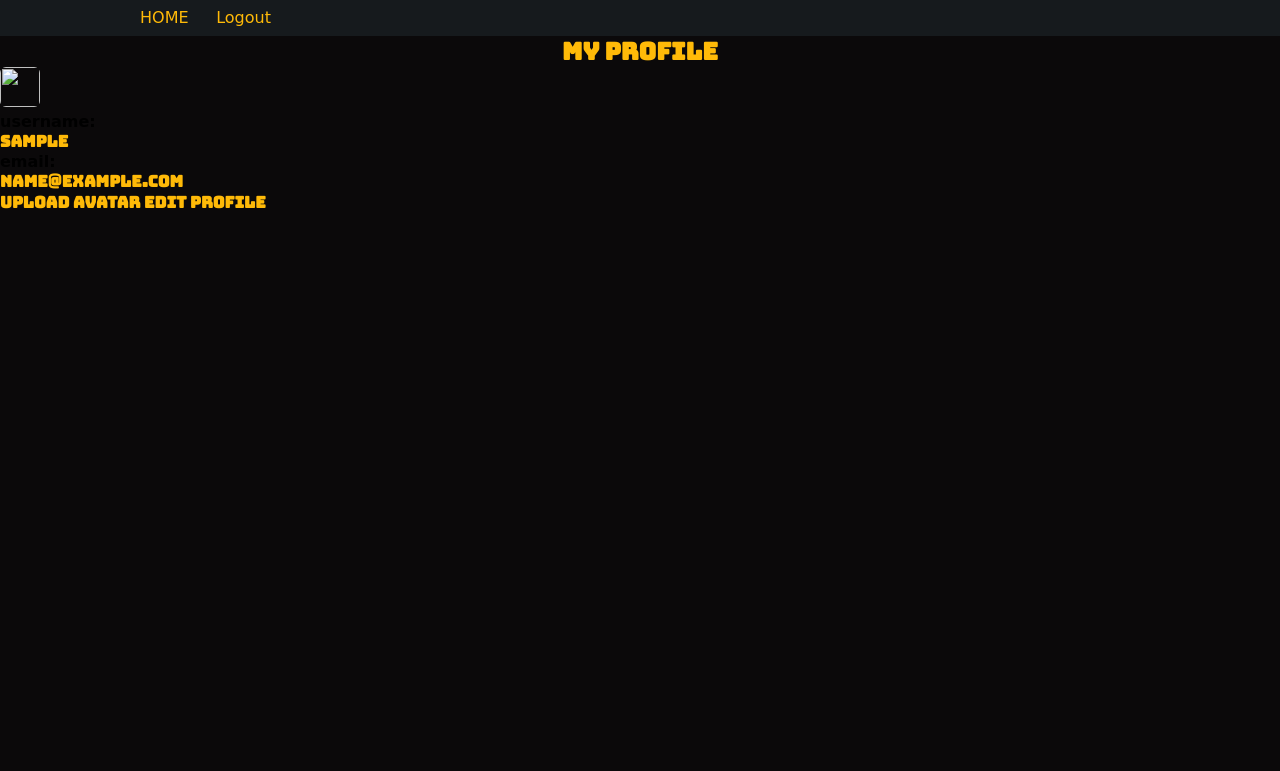
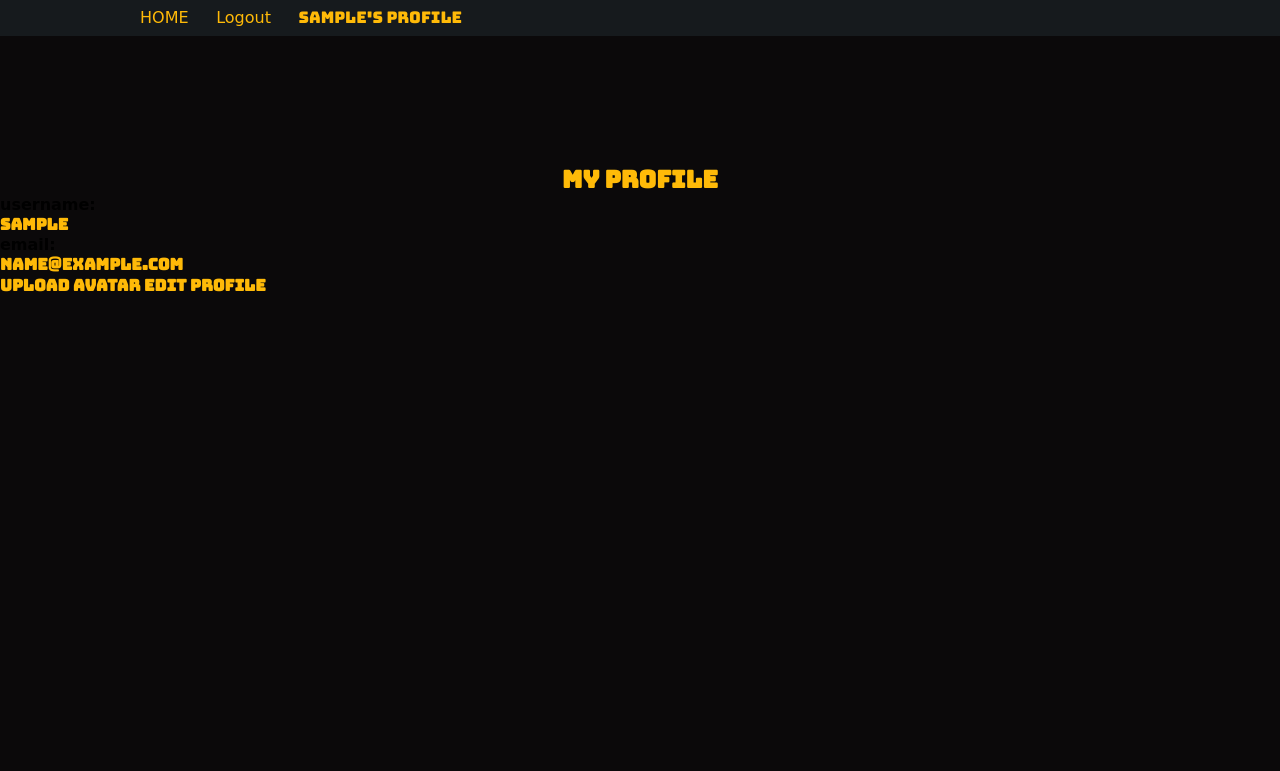
Before and after one commit to FranciscoBisso/Coder-ProyectoFinal-FranciscoBisso, a Django app: page /user/profile/ in a window 1280 px wide. Shown: the top 771 px of the page. Run offline with Django 4.2, Linux system fonts and the light colour scheme; the visitor is signed in with stand-in values (Sample User, id 1); some web fonts are replaced.

Commit message:
acomodo links

```diff
--- a/User/views.py
+++ b/User/views.py
@@ -79,6 +79,8 @@ def user_profile(req):
 
     return render(req, 'User/profile.html', context)
 
+
+
 # PROCESAMIENTO DE EDICIÓN DE PERFIL
 @login_required
 def update_profile(req):
--- a/templates/User/profile.html
+++ b/templates/User/profile.html
@@ -7,12 +7,14 @@
 {% endblock %} {% block main %}
 
 <div>
-	<h2>MY PROFILE</h2>
+	<h2 style="text-align: center; padding-top: 10%">MY PROFILE</h2>
 
+	{% if user.avatar %}
 	<img
 		src="{{user.avatar.img.url}}"
 		style="width: 40px; height: 40px; border-radius: 0.375rem; border: none"
 	/>
+	{% endif %}
 
 	<h4 class='bungee-spice'>username:<p class="font-color">{{ user.username }}</p><h4>
 	<h4 class='bungee-spice'>email:<p class="font-color">{{ user.email }}</p><h4>
--- a/templates/base/header.html
+++ b/templates/base/header.html
@@ -31,6 +31,12 @@
 						"
 				/></a>
 			</li>
+			{% else %}
+			<li class="header-li">
+				<a class="font-color header-li-a" href="{% url 'ProfileUser' %}"
+					>{{user.username}}'s profile</a
+				>
+			</li>
 			{% endif %} {% else %}
 			<li class="header-li">
 				<a
```
